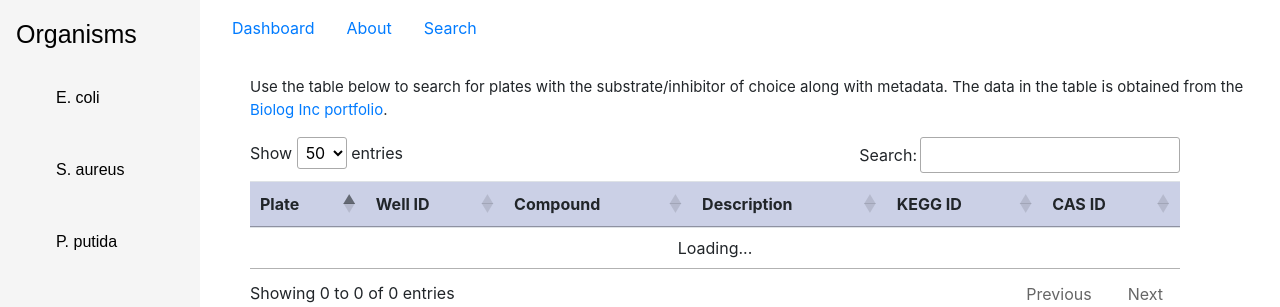
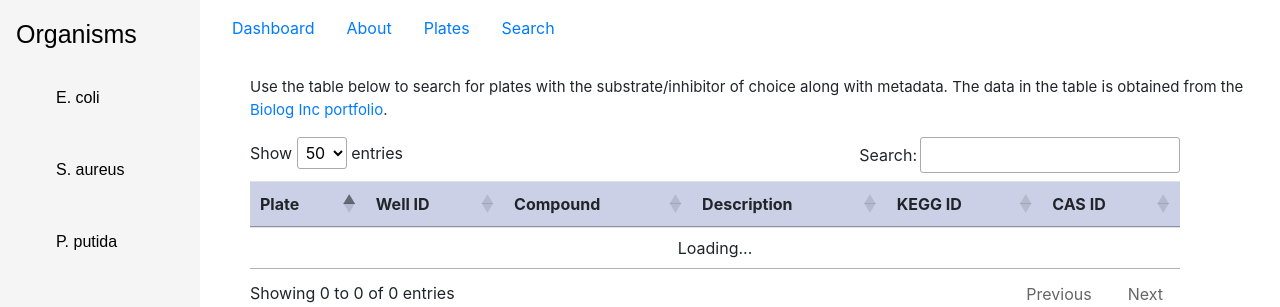
Before and after one commit to Kahuna-flipper/OmnilogDB, a Flask app: template templates/plates.html in a window 1280 px wide. Shown: the top 307 px of the page. Run offline with Flask 3, Linux system fonts and the light colour scheme; the template is opened without the code that fills it, so the values that code supplies are empty; some libraries are stand-ins or nearby versions.

Commit message:
adding plates to top bar

```diff
--- a/templates/base.html
+++ b/templates/base.html
@@ -72,6 +72,7 @@
         <div class="collapse navbar-collapse" id="navbarNavDropdown">
           <a class="nav-link" id="a-dashboard" href="{{url_for('index')}}" onclick="dodajAktywne(this)">Dashboard<span class="sr-only">(current)</span></a>
           <a class="nav-link" href="{{url_for('about')}}">About <span class="sr-only">(current)</span></a>
+          <a class="nav-link" href="{{url_for('plates')}}">Plates <span class="sr-only">(current)</span></a>
           <a class="nav-link" href="#">Search <span class="sr-only">(current)</span></a>
           <ul class="navbar-nav" style="margin-left: auto;font-family: monospace;">
             <li class="nav-item active">
```
